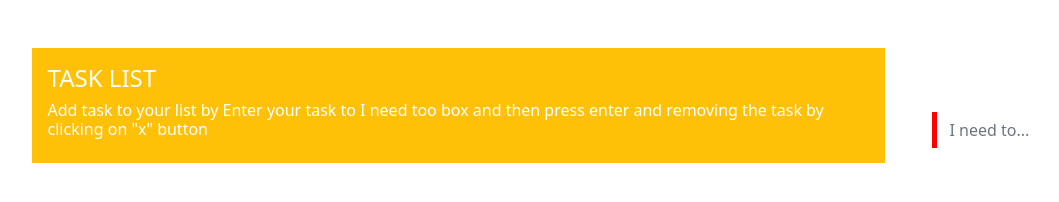
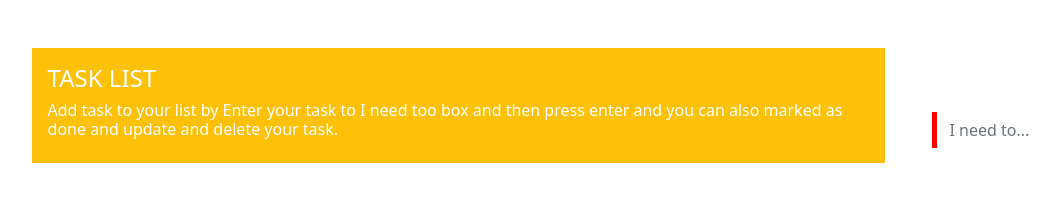
Before and after one commit to ghostinlinux/Todo-Local-storage, a plain HTML site: page index.html in a window 1280 px wide. Shown: the whole page, without its empty margins (4-1063 px from the left). Drawn offline with nearby package versions, Linux system fonts and the light colour scheme.

Commit message:
Update index.html

```diff
--- a/index.html
+++ b/index.html
@@ -31,7 +31,7 @@
               <h4>TASK LIST</h4>
               <h6 id="instruction">
                 Add task to your list by Enter your task to I need too box and
-                then press enter and removing the task by clicking on "x" button
+                then press enter and you can also marked as done and update and delete your task.
               </h6>
             </div>
           </div>
```
